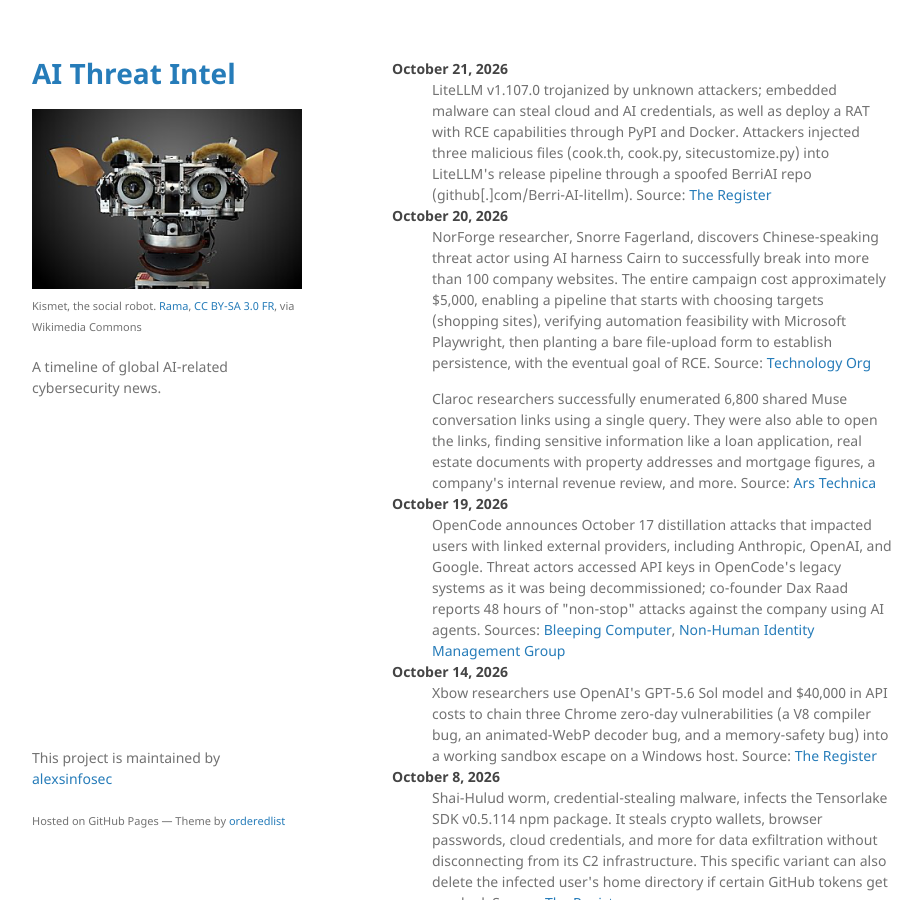
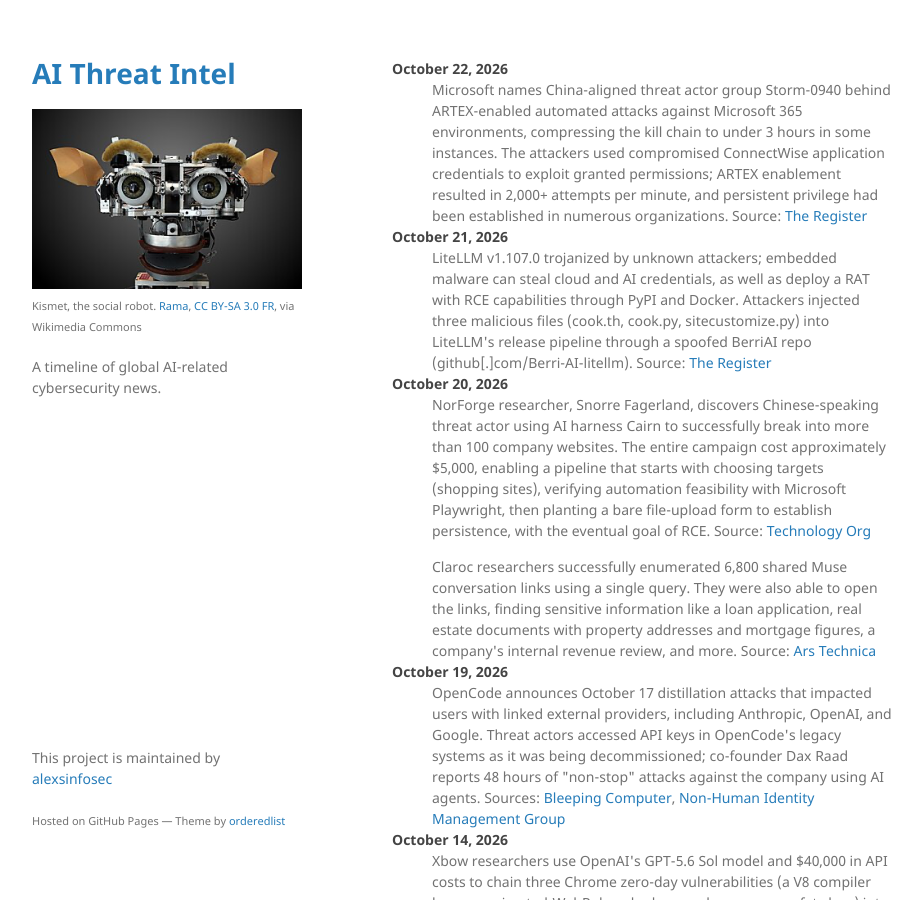
Before and after one commit to alexsinfosec/aithreatintel, a Jekyll site: the page built from index.md, in a window 1280 px wide and 900 px high. Shown: the whole window, without its empty margins (178-1100 px from the left). Built offline with Jekyll 4.4.1, drawn with Linux system fonts in a browser that asks for light colours.

Commit message:
Update index.md with October 2026 security incidents
Added recent security incidents involving Microsoft 365 and LiteLLM.

```diff
--- a/index.md
+++ b/index.md
@@ -3,6 +3,8 @@ layout: default
 ---
 
 <dl>
+<dt>October 22, 2026</dt>
+<dd>Microsoft names China-aligned threat actor group Storm-0940 behind ARTEX-enabled automated attacks against Microsoft 365 environments, compressing the kill chain to under 3 hours in some instances. The attackers used compromised ConnectWise application credentials to exploit granted permissions; ARTEX enablement resulted in 2,000+ attempts per minute, and persistent privilege had been established in numerous organizations. Source: <a href="https://www.theregister.com/security/2026/10/22/microsoft-says-connectwise-breach-let-chinese-spies-loose-on-2250-cloud-tenants/5304687" target="_blank">The Register</a></dd>
 <dt>October 21, 2026</dt>
 <dd>LiteLLM v1.107.0 trojanized by unknown attackers; embedded malware can steal cloud and AI credentials, as well as deploy a RAT with RCE capabilities through PyPI and Docker. Attackers injected three malicious files (cook.th, cook.py, sitecustomize.py) into LiteLLM's release pipeline through a spoofed BerriAI repo (github[.]com/Berri-AI-litellm). Source: <a href="https://www.theregister.com/security/2026/10/21/litellm-supply-chain-attack-hoovers-up-passwords-and-secrets/5304548" target="_blank">The Register</a></dd>
 <dt>October 20, 2026</dt>
```
